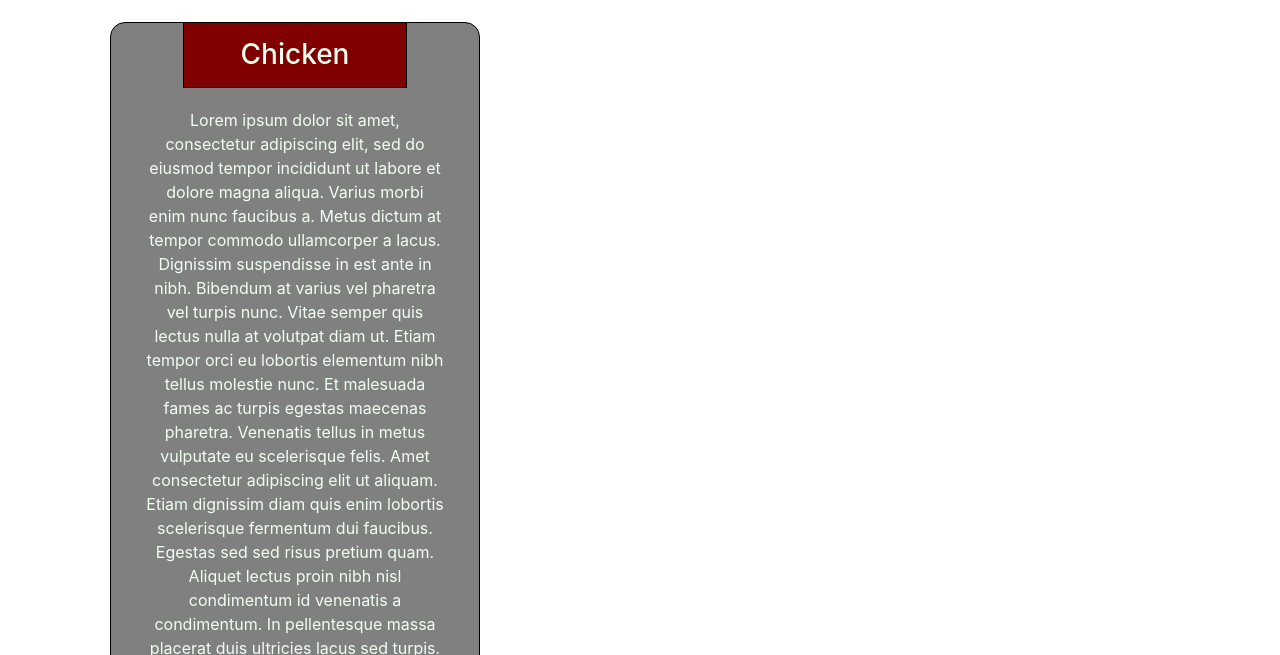
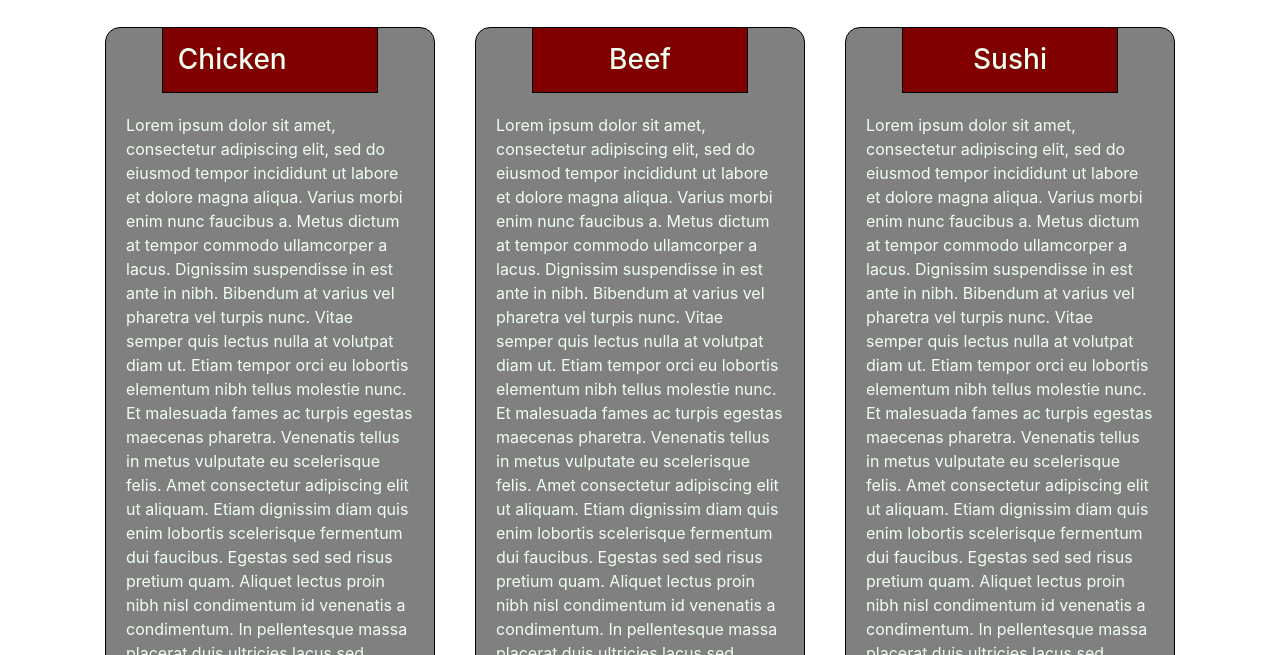
Before and after one commit to shaunakkaushik/courseraWebD, a plain HTML site: page mod3_solution/index.html in a window 1280 px wide. Shown: the part 145-800 px from the top of the page. Drawn offline with Linux system fonts and the light colour scheme.

Commit message:
Update styles.css

```diff
--- a/mod3_solution/css/styles.css
+++ b/mod3_solution/css/styles.css
@@ -11,12 +11,13 @@
     border-color: white;
 }
 @media (min-width: 576px){
-    #food {
+    #food,#idk {
         display: none;
     }
 }
 #food{
    border-bottom: 1px solid white;
+   width: 100%;
    text-align: center;
 }
 #menu{
@@ -24,13 +25,9 @@
     margin-bottom: 25px;
 }
 #chicken,#beef,#sushi{
-    background-color: gray;
-    color: honeydew;
-    text-align: left ;
-    position: relative;
-    border: 1px solid black;
-    border-radius: 15px;
-    margin: 25px;
+
+    /* margin: 5px; */
+    float: left;
 }
 #btt{
     position: absolute;
@@ -58,3 +55,12 @@
 #chickenBody,#beefBody,#sushiBody{
     padding: 20px;
 }
+#food1{
+    margin: 5px;
+    background-color: gray;
+    color: honeydew;
+    text-align: left ;
+    position: relative;
+    border: 1px solid black;
+    border-radius: 15px;
+}
```
